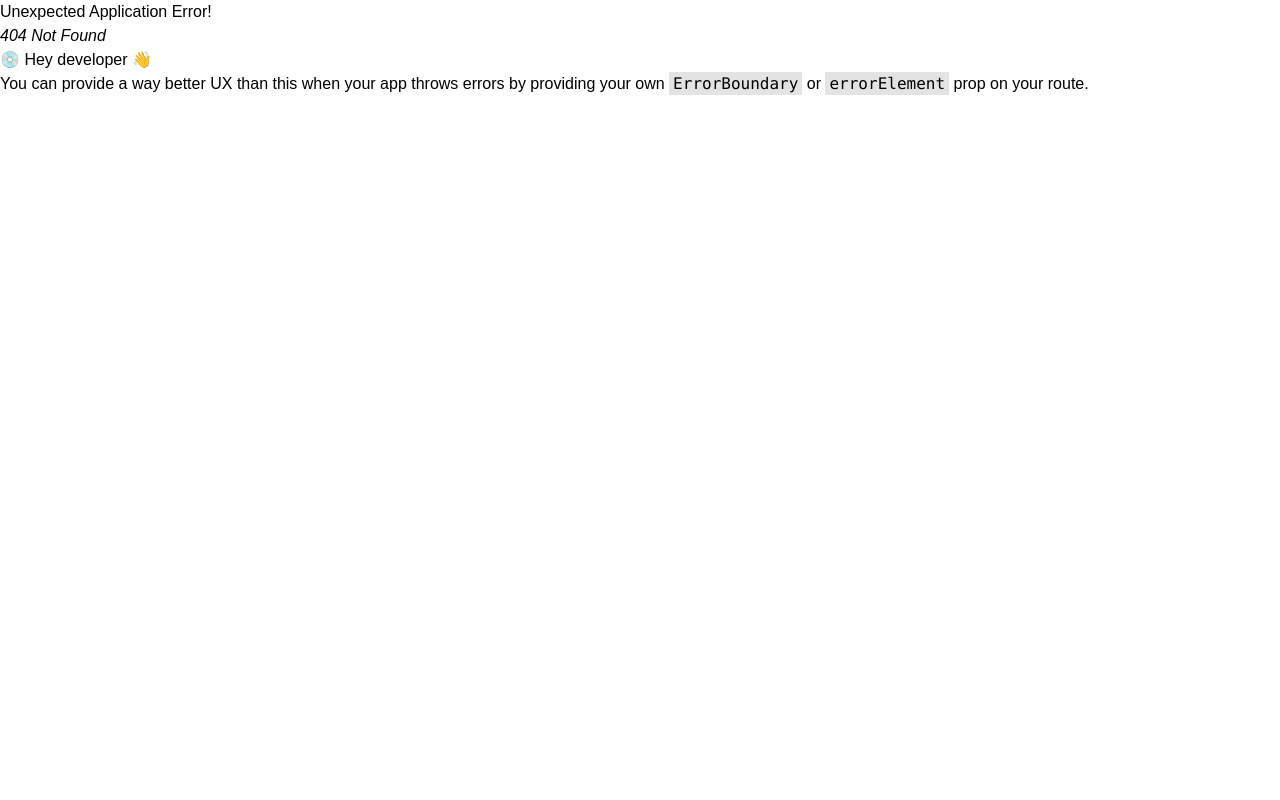
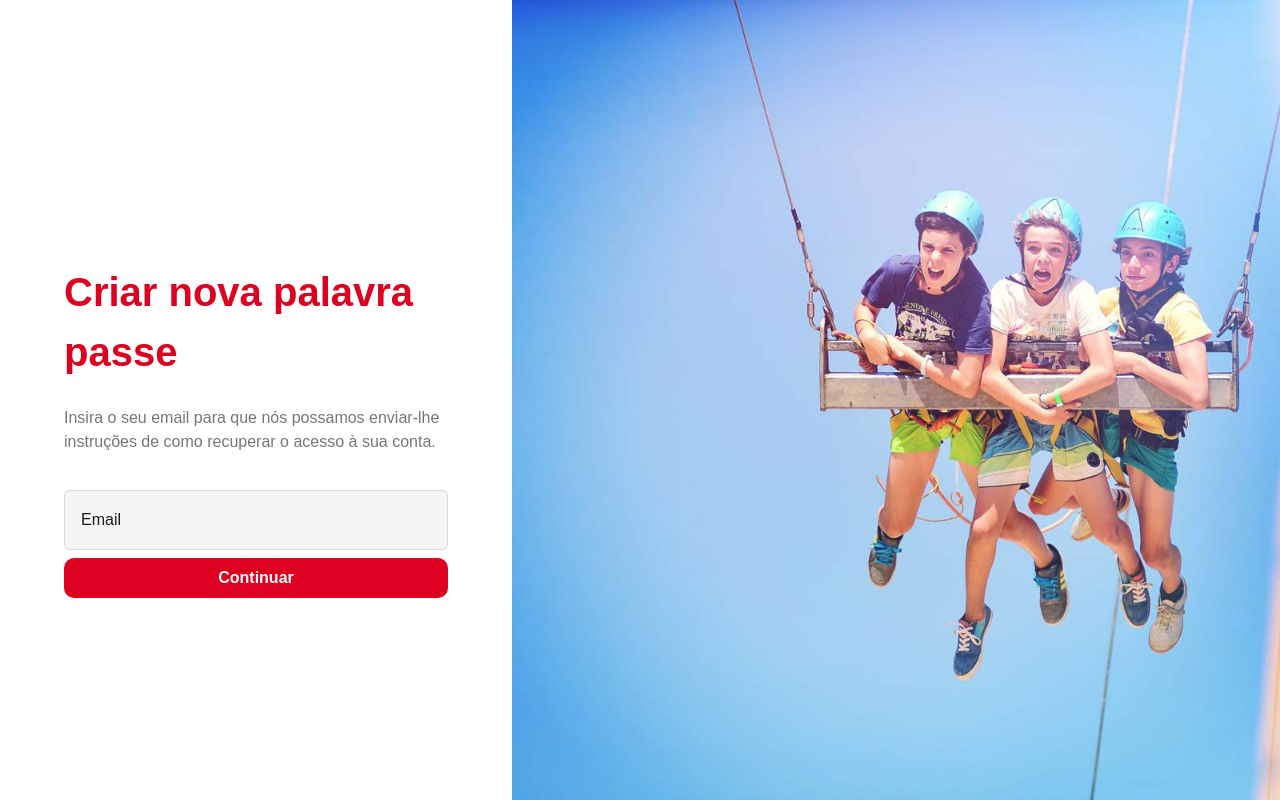
Before and after one commit to robnasq/camp-crm, a React app: page /recover-password in a window 1280 px wide. Before the commit this address had no page. Built offline with nearby package versions, Linux system fonts and the light colour scheme; the HTML template or start-up script is replaced by a standard one.

Commit message:
Version 0.0.01

```diff
--- a/src/pages/login/Login.tsx
+++ b/src/pages/login/Login.tsx
@@ -122,6 +122,7 @@ const Password: React.FC = () => {
 export const Login: React.FC = () => {
   const [email, setEmail] = useState("");
   const [validEmail, setValidEmail] = useState(false);
+
   const { setEmail_ } = useStore();
 
   const handleEmailChange = (e: ChangeEvent<HTMLInputElement>) => {
--- /dev/null
+++ b/src/pages/recover_pssword/RecoverPassword.tsx
@@ -0,0 +1,152 @@
+import React, { ChangeEvent, FormEvent, useState } from "react";
+import { Input } from "../../components/input/Input";
+import MainLoginImg from "../../assets/main-image.jpeg";
+import { Button } from "../../components/button/Button";
+import Icon from "@mdi/react";
+import { mdiCheckCircleOutline } from "@mdi/js";
+
+interface NewPasswordProps {
+  onPasswordSubmit: () => void;
+}
+
+const NewPassword: React.FC<NewPasswordProps> = ({ onPasswordSubmit }) => {
+  const [password, setPassword] = useState<string>("");
+  const [confirmPassword, setConfirmPassword] = useState<string>("");
+
+  const handlePasswordChange = (e: ChangeEvent<HTMLInputElement>) => {
+    setPassword(e.target.value);
+  };
+
+  const handleConfirmPasswordChange = (e: ChangeEvent<HTMLInputElement>) => {
+    setConfirmPassword(e.target.value);
+  };
+
+  const handleSubmit = (e: FormEvent<HTMLFormElement>) => {
+    e.preventDefault();
+    if (password === confirmPassword) {
+      onPasswordSubmit();
+    }
+  };
+
+  return (
+    <>
+      <Input
+        type="password"
+        variants="neutral"
+        fullwidth
+        placeholder="Nova senha"
+        value={password}
+        onChange={handlePasswordChange}
+      />
+      <Input
+        type="password"
+        variants="neutral"
+        fullwidth
+        placeholder="Confirmar nova senha"
+        value={confirmPassword}
+        onChange={handleConfirmPasswordChange}
+      />
+      <Button type="submit" fullWidth variants="primary" onClick={handleSubmit}>
+        Continuar
+      </Button>
+    </>
+  );
+};
+
+const Success = () => {
+  return (
+    <div>
+      <div className="">
+        <span className=" bg-[#C5F4AA] top-[150px] rounded-full w-[50px] h-[50px] absolute   ">
+          <Icon
+            path={mdiCheckCircleOutline}
+            size={2}
+            className="relative left-[1px] top-[1px] text-[#269C2C]"
+          />
+        </span>
+      </div>
+      <h3 className="font-bold text-primary text-[40px]">Sucesso</h3>
+      <p className="font-medium leading-7 text-black text-[24px]">
+      A sua nova palavra-passe foi criada e já está associada à sua conta.
+      </p>
+      <p className="my-3 font-semibold text-neutral-medium leading-[18px] ">Valide se recebeu o seu email de confirmação e inicie sessão com as suas novas credenciais.</p>
+      <Button type="button" variants="primary" fullWidth  >Iniciar sessão</Button>
+    </div>
+  );
+};
+
+export const RecoverPassword: React.FC = () => {
+  const [email, setEmail] = useState<string>("");
+  const [showPasswordFields, setShowPasswordFields] = useState<boolean>(false);
+  const [validEmail, setValidEmail] = useState<boolean>(false);
+  const [passwordSuccess, setPasswordSuccess] = useState<boolean>(false);
+
+  const handleEmailChange = (e: ChangeEvent<HTMLInputElement>) => {
+    setEmail(e.target.value);
+  };
+
+  const handlePasswordSubmit = () => {
+    setPasswordSuccess(true);
+  };
+
+  const handleSubmit = (e: FormEvent<HTMLFormElement>) => {
+    e.preventDefault();
+
+    const isValidEmail = email.includes("@");
+    setValidEmail(isValidEmail);
+    if (validEmail) {
+      setEmail("");
+    }
+  };
+
+  return (
+    <div>
+      <div className="md:flex md:justify-between md:items-center md:overflow-hidden md:h-[100vh]">
+        <div className="px-10 py-[120px] md:px-[5%] md:mt-[60px]">
+          {!passwordSuccess && (
+            <>
+              <header className="">
+                <h2 className="text-primary font-bold text-[40px]">
+                  {validEmail ? "Criar nova senha" : "Criar nova palavra passe"}
+                </h2>
+                <p className="font-medium text-neutral-medium leading-6 mt-6 mb-9">
+                  {validEmail
+                    ? "Insira sua nova palavra passe."
+                    : "Insira o seu email para que nós possamos enviar-lhe instruções de como recuperar o acesso à sua conta."}
+                </p>
+              </header>
+              <form onSubmit={handleSubmit} className="">
+                {validEmail ? (
+                  <NewPassword onPasswordSubmit={handlePasswordSubmit} />
+                ) : (
+                  <>
+                    <Input
+                      type={"text"}
+                      variants="neutral"
+                      fullwidth
+                      placeholder="Email"
+                      onChange={handleEmailChange}
+                    />
+                    <Button type="submit" fullWidth variants="primary">
+                      Continuar
+                    </Button>
+                  </>
+                )}
+              </form>
+            </>
+          )}
+          {passwordSuccess && (
+            <>
+              <Success />
+            </>
+          )}
+        </div>
+        <img
+          src={MainLoginImg}
+          alt=""
+          className="max-md:hidden md:w-[60%] md:h-[100vh] object-cover"
+        />
+      </div>
+    </div>
+  );
+};
--- a/src/routes/index.tsx
+++ b/src/routes/index.tsx
@@ -12,6 +12,7 @@ import { SignUp } from "../pages/register/SignUp";
 import Foto from "../assets/main-image.jpeg";
 import Pattern from "../assets/pattern.png";
 import { OrderReserveLayout } from "../layouts/OrderReserveLayout";
+import { RecoverPassword } from "../pages/recover_pssword/RecoverPassword";
 
 export const router = createBrowserRouter([
   {
@@ -68,4 +69,8 @@ export const router = createBrowserRouter([
     path: "/signup",
     element: <SignUp />,
   },
+  {
+    path: 'recover-password',
+    element: <RecoverPassword />
+  },
 ]);
```
